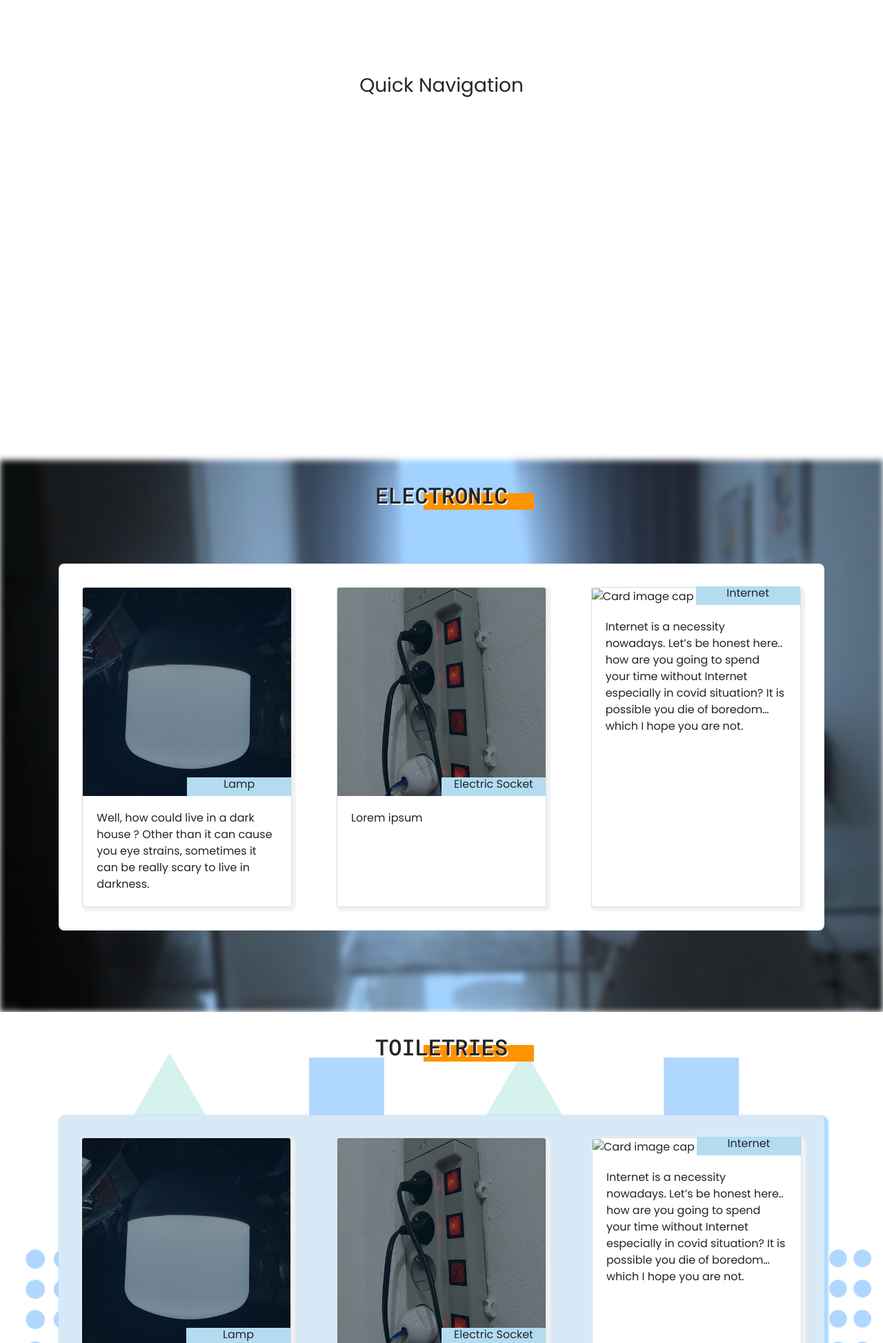
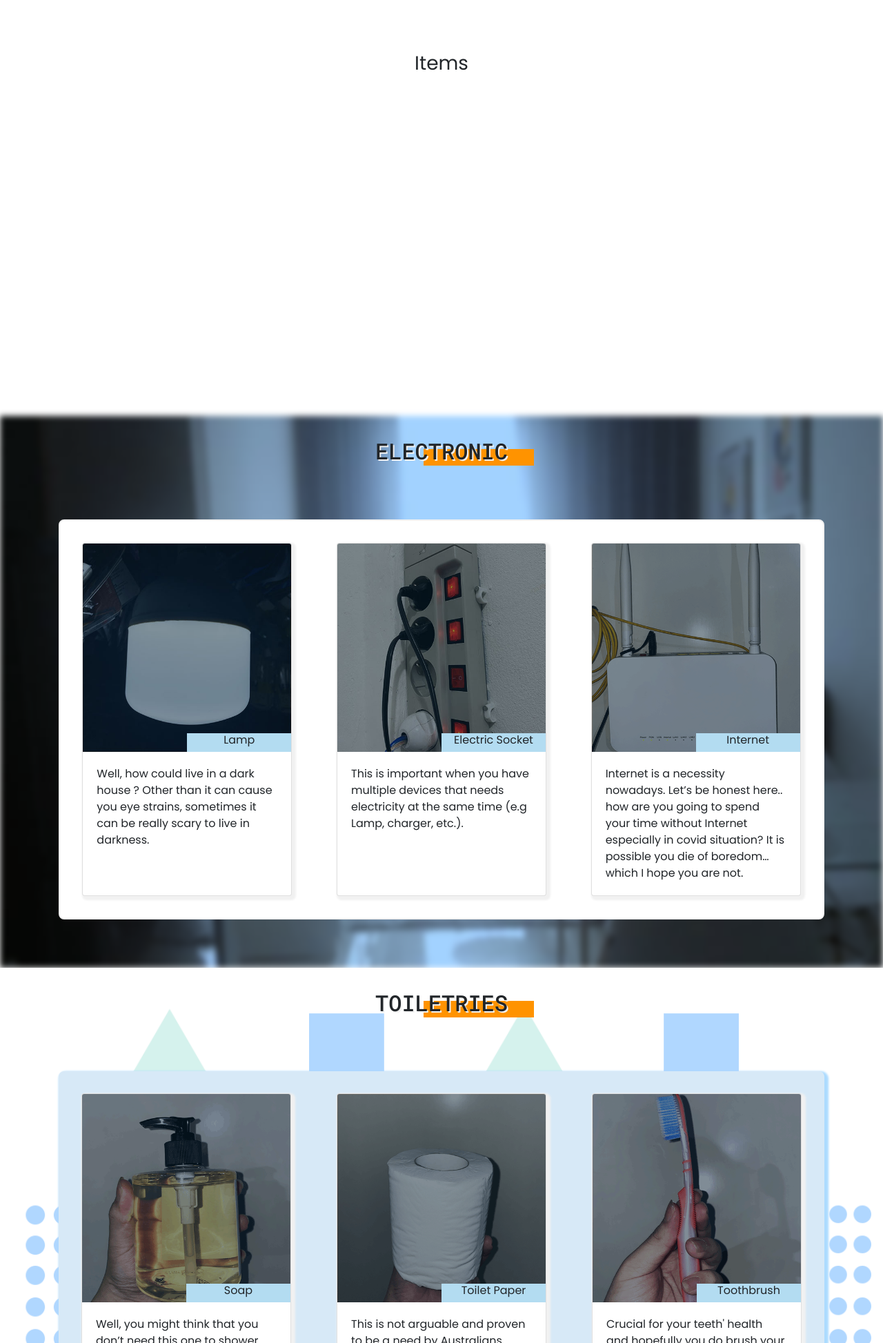
Before and after one commit to untung29/homey, a plain HTML site: page index.html in a window 1280 px wide. Shown: the part 853-2800 px from the top of the page at 69% size. Drawn offline with nearby package versions, Linux system fonts and the light colour scheme; a script that the page names is missing; files whose address does not match are found by name; a web font is replaced by a local one.

Commit message:
Website completed

```diff
--- a/css/styles.css
+++ b/css/styles.css
@@ -61,7 +61,7 @@ section {
 /**** Quick Navigation Section ******/
 #quick-navigation {
   height: 50vh;
-  margin: 10rem 0;
+  margin: 8rem 0;
 }
 
 .carousel {
--- a/index.html
+++ b/index.html
@@ -43,13 +43,13 @@
                 <div class="collapse navbar-collapse" id="navbarNav">
                     <ul class="navbar-nav ml-auto">
                         <li class="nav-item px-3">
-                            <a class="nav-link" href="#">Home <span class="sr-only">(current)</span></a>
+                            <a class="nav-link" href="#electronic">ELECTRONIC <span class="sr-only">(current)</span></a>
                         </li>
                         <li class="nav-item px-3">
-                            <a class="nav-link" href="#">Features</a>
+                            <a class="nav-link" href="#toiletries">TOILETRIES</a>
                         </li>
                         <li class="nav-item px-3">
-                            <a class="nav-link" href="#">Pricing</a>
+                            <a class="nav-link" href="#bedroom">BEDROOM</a>
                         </li>
 
                     </ul>
@@ -73,86 +73,86 @@
 
     <section id="quick-navigation">
         <div class="container">
-            <h3 class="text-center">Quick Navigation</h3>
+            <h3 class="text-center">Items</h3>
             <div class="owl-carousel owl-theme carousel">
-                <div class="item">
+                <a href="#electronic" class="item">
                     <div class="card card-navigation">
-                        <img class="card-img-top" src="..." alt="Card image cap">
+                        <img class="card-img-top" src="img/lamp.jpg" alt="Lamp">
                         <div class="card-body">
-                            <h5 class="card-title">1. Paper Towel</h5>
+                            <h5 class="card-title">1. Lamp</h5>
                         </div>
                     </div>
-                </div>
-                <div class="item">
+                </a>
+                <a href="#electronic" class="item">
                     <div class="item">
                         <div class="card card-navigation">
-                            <img class="card-img-top" src="..." alt="Card image cap">
+                            <img class="card-img-top" src="img/electric-socket.jpg" alt="Electronic Socket">
                             <div class="card-body">
-                                <h5 class="card-title">1. Paper Towel</h5>
+                                <h5 class="card-title">2. Electronic Socket</h5>
                             </div>
                         </div>
                     </div>
-                </div>
-                <div class="item">
+                </a>
+                <a href="#electronic" class="item">
                     <div class="item">
                         <div class="card card-navigation">
-                            <img class="card-img-top" src="..." alt="Card image cap">
+                            <img class="card-img-top" src="img/internet.png" alt="Internet">
                             <div class="card-body">
-                                <h5 class="card-title">1. Paper Towel</h5>
+                                <h5 class="card-title">3. Internet</h5>
                             </div>
                         </div>
                     </div>
-                </div>
-                <div class="item">
+                </a>
+                <a href="#toiletries" class="item">
                     <div class="item">
                         <div class="card card-navigation">
-                            <img class="card-img-top" src="..." alt="Card image cap">
+                            <img class="card-img-top" src="img/soap.png" alt="Soap">
                             <div class="card-body">
-                                <h5 class="card-title">1. Paper Towel</h5>
+                                <h5 class="card-title">4. Soap</h5>
                             </div>
                         </div>
                     </div>
-                </div>
-                <div class="item">
+                </a>
+                <a href="#toiletries" class="item">
                     <div class="item">
                         <div class="card card-navigation">
-                            <img class="card-img-top" src="..." alt="Card image cap">
+                            <img class="card-img-top" src="img/toilet-paper.png" alt="Toilet Paper">
                             <div class="card-body">
-                                <h5 class="card-title">1. Paper Towel</h5>
+                                <h5 class="card-title">5. Toilet Paper</h5>
                             </div>
                         </div>
                     </div>
-                </div>
-                <div class="item">
+                </a>
+                <a href="#toiletries" class="item">
                     <div class="item">
                         <div class="card card-navigation">
-                            <img class="card-img-top" src="..." alt="Card image cap">
+                            <img class="card-img-top" src="img/tooth-brush.png" alt="Tooth Brush">
                             <div class="card-body">
-                                <h5 class="card-title">1. Paper Towel</h5>
+                                <h5 class="card-title">6. Toothbrush</h5>
                             </div>
                         </div>
                     </div>
-                </div>
-                <div class="item">
+                </a>
+                <a href="#bedroom" class="item">
                     <div class="item">
                         <div class="card card-navigation">
-                            <img class="card-img-top" src="..." alt="Card image cap">
+                            <img class="card-img-top" src="img/bed.png" alt="Bed">
                             <div class="card-body">
-                                <h5 class="card-title">1. Paper Towel</h5>
+                                <h5 class="card-title">7. Bed</h5>
                             </div>
                         </div>
                     </div>
-                </div>
-                <div class="item">
+                </a>
+                <a href="#bedroom" class="item">
                     <div class="item">
                         <div class="card card-navigation">
-                            <img class="card-img-top" src="img/hero-background.jpg" alt="Card image cap">
+                            <img class="card-img-top" src="img/blanket.png" alt="Blanket">
                             <div class="card-body">
-                                <h5 class="card-title">Paper Towel</h5>
+                                <h5 class="card-title">8. Blanket</h5>
                             </div>
                         </div>
                     </div>
-                </div>
+                </a>
 
             </div>
         </div>
@@ -193,13 +193,14 @@
 
 
                         <div class="card-body">
-                            <p class="card-text">Lorem ipsum</p>
+                            <p class="card-text">This is important when you have multiple devices that needs electricity
+                                at the same time (e.g Lamp, charger, etc.).</p>
                         </div>
                     </div>
 
                     <div class="card">
                         <div class="home-item-img">
-                            <img class="card-img-top" src="./img/.jpg" alt="Card image cap"></img>
+                            <img class="card-img-top" src="./img/internet.png" alt="Card image cap"></img>
                             <div class="item-title">
                                 <h6>Internet</h6>
                             </div>
@@ -236,46 +237,47 @@
                 <div class="d-flex justify-content-around h-100">
                     <div class="card">
                         <div class="home-item-img">
-                            <img class="card-img-top" src="./img/lamp.jpg" alt="Lamp"></img>
+                            <img class="card-img-top" src="./img/soap.png" alt="Lamp"></img>
                             <div class="item-title">
-                                <h6>Lamp</h6>
+                                <h6>Soap</h6>
                             </div>
                         </div>
 
 
                         <div class="card-body">
-                            <p class="card-text">Well, how could live in a dark house ? Other than it can cause you eye
-                                strains, sometimes it can be really scary to live in darkness.</p>
+                            <p class="card-text">Well, you might think that you don’t need this one to shower.. but you
+                                do though if you don’t want to be judged because of your smell.</p>
                         </div>
                     </div>
 
                     <div class="card">
                         <div class="home-item-img">
-                            <img class="card-img-top" src="./img/electric-socket.jpg" alt="Card image cap"></img>
+                            <img class="card-img-top" src="./img/toilet-paper.png" alt="Card image cap"></img>
                             <div class="item-title">
-                                <h6>Electric Socket</h6>
+                                <h6>Toilet Paper</h6>
                             </div>
                         </div>
 
 
                         <div class="card-body">
-                            <p class="card-text">Lorem ipsum</p>
+                            <p class="card-text">This is not arguable and proven to be a need by Australians. Before
+                                lockdown, the demand for toilet paper was high and we would need to find it in stores.
+                            </p>
                         </div>
                     </div>
 
                     <div class="card">
                         <div class="home-item-img">
-                            <img class="card-img-top" src="./img/.jpg" alt="Card image cap"></img>
+                            <img class="card-img-top" src="./img/tooth-brush.png" alt="Card image cap"></img>
                             <div class="item-title">
-                                <h6>Internet</h6>
+                                <h6>Toothbrush</h6>
                             </div>
                         </div>
 
 
                         <div class="card-body">
-                            <p class="card-text">Internet is a necessity nowadays. Let’s be honest here.. how are you
-                                going to spend your time without Internet especially in covid situation? It is possible
-                                you die of boredom… which I hope you are not.</p>
+                            <p class="card-text">Crucial for your teeth' health and hopefully you do brush your teeth 2
+                                times a day?</p>
                         </div>
                     </div>
 
@@ -321,17 +323,16 @@
 
                     <div class="card">
                         <div class="home-item-img">
-                            <img class="card-img-top" src="./img/.jpg" alt="Card image cap"></img>
+                            <img class="card-img-top" src="./img/blanket.png" alt="Card image cap"></img>
                             <div class="item-title">
-                                <h6>Internet</h6>
+                                <h6>Blanket</h6>
                             </div>
                         </div>
 
 
                         <div class="card-body">
-                            <p class="card-text">Internet is a necessity nowadays. Let’s be honest here.. how are you
-                                going to spend your time without Internet especially in covid situation? It is possible
-                                you die of boredom… which I hope you are not.</p>
+                            <p class="card-text">This is vital when you want to have a good sleep especially in winter.
+                            </p>
                         </div>
                     </div>
                 </div>
@@ -376,13 +377,13 @@
                 <div class="collapse navbar-collapse" id="navbarNav">
                     <ul class="navbar-nav ml-auto">
                         <li class="nav-item px-3">
-                            <a class="nav-link" href="#">Home <span class="sr-only">(current)</span></a>
+                            <a class="nav-link" href="#electronic">ELECTRONIC <span class="sr-only">(current)</span></a>
                         </li>
                         <li class="nav-item px-3">
-                            <a class="nav-link" href="#">Features</a>
+                            <a class="nav-link" href="#toiletries">TOILETRIES</a>
                         </li>
                         <li class="nav-item px-3">
-                            <a class="nav-link" href="#">Pricing</a>
+                            <a class="nav-link" href="#bedroom">BEDROOM</a>
                         </li>
 
                     </ul>
```
Also changed, not shown: img/blanket.png (added), img/internet.png (added), img/soap.png (added), img/toilet-paper.png (added), img/tooth-brush.png (added), 1 other file.
